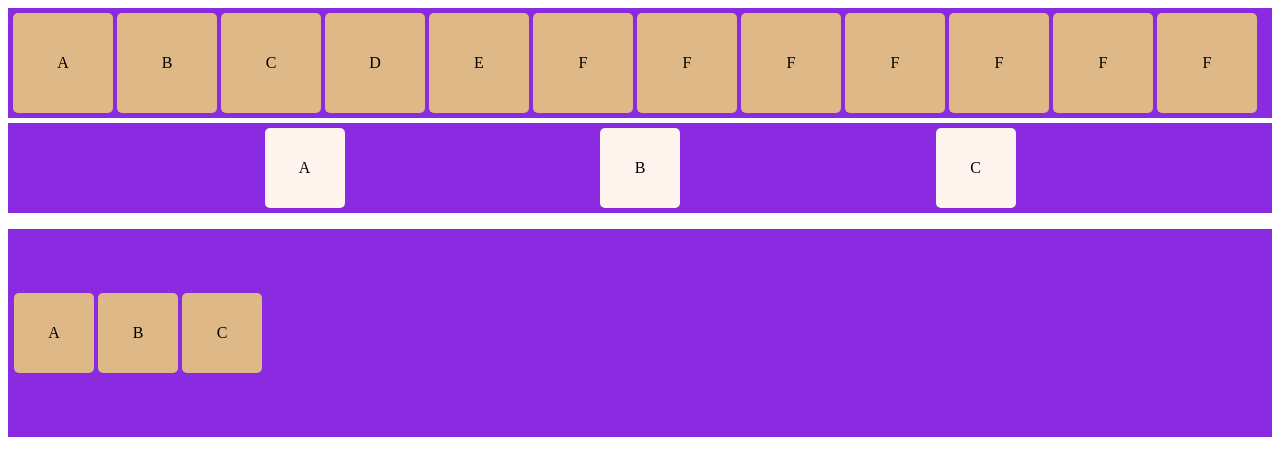
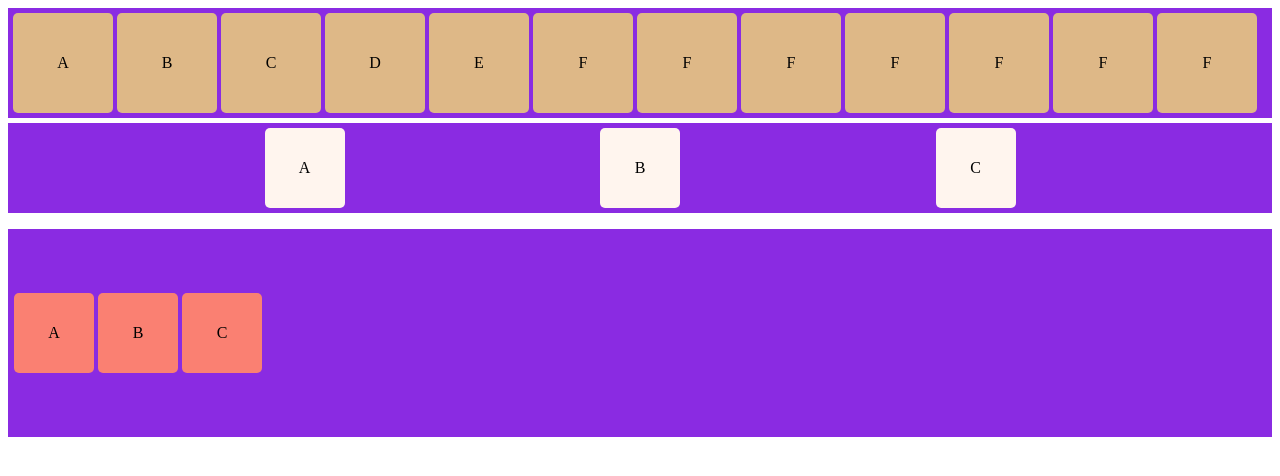
Before and after one commit to PaolaaR/Flexbox, a plain HTML site: page Index.html in a window 1280 px wide. Drawn offline with Linux system fonts and the light colour scheme.

Commit message:
Change background-color container3

```diff
--- a/Styles.css
+++ b/Styles.css
@@ -47,7 +47,7 @@
 }
 
 .container3 div{
-    background-color: burlywood;
+    background-color: salmon;
     width: 80px;
     height: 80px;
     border-radius: 5px;
```
